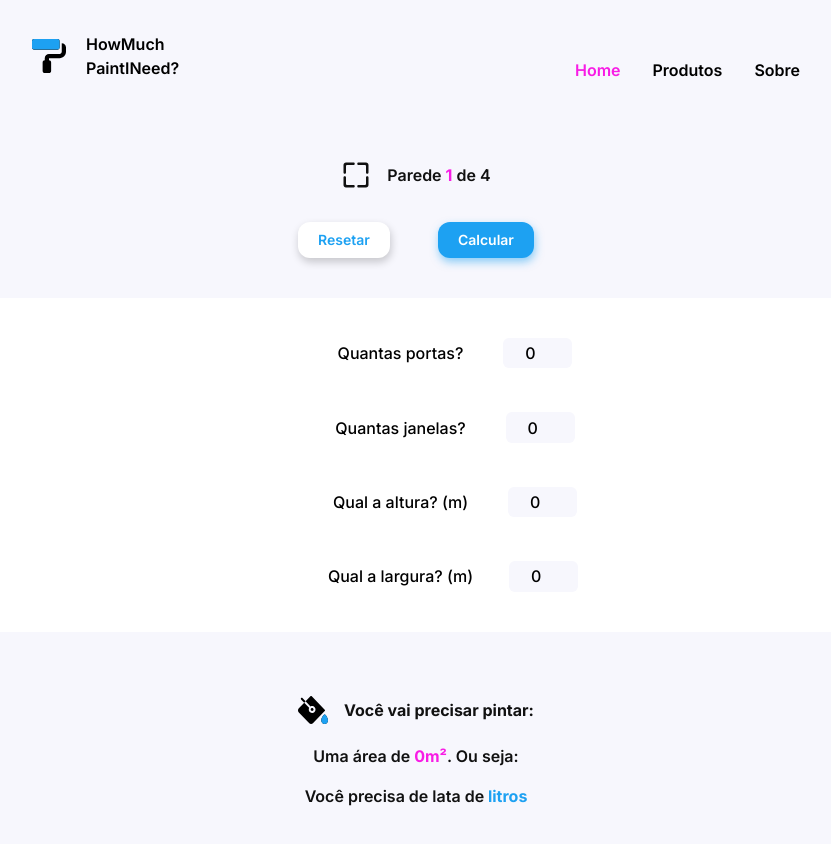
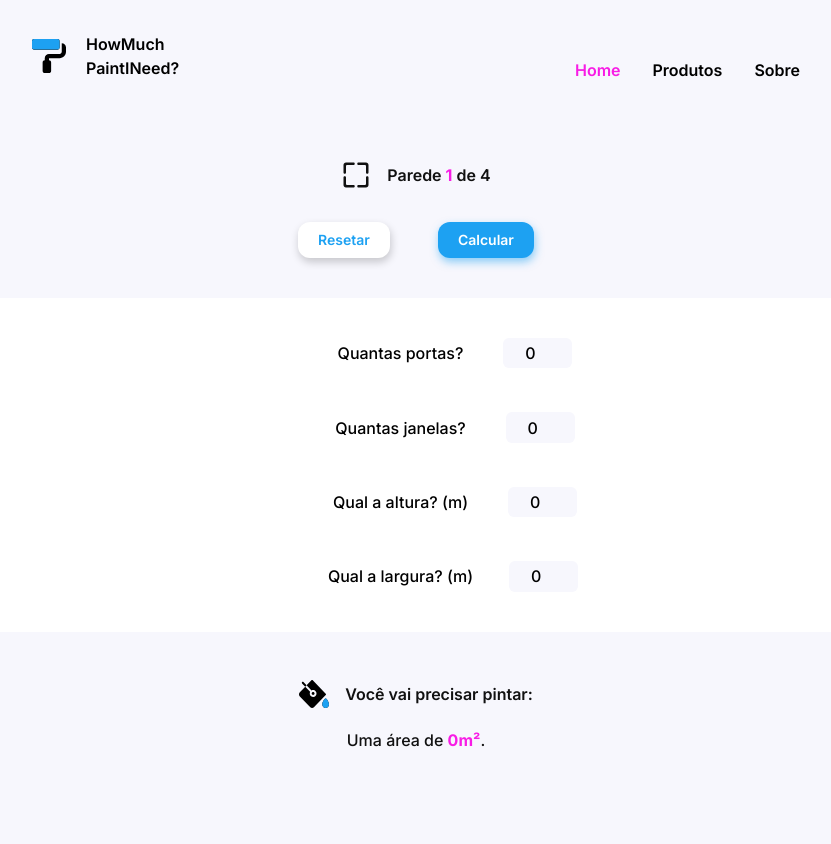
Before and after one commit to Thiagoow/PaintCalculator-React-Js-Redux-Tailwind, a React (Vite) app: page / in a window 1280 px wide. Shown: the top 844 px of the page, without its empty margins (224-1055 px from the left). After the commit the page ends 808 px from the top, so only its background shows below. Built offline with nearby package versions, Linux system fonts and the light colour scheme; some icons are missing; the HTML template or start-up script is replaced by a standard one.

Commit message:
Project finished!! 🤩🙌🏼🥳

```diff
--- a/src/components/Results.jsx
+++ b/src/components/Results.jsx
@@ -7,28 +7,32 @@ import calcPaintNeed from '../utils/paintNeeded';
 function Results() {
   const { paintArea } = useSelector(selectAccumulator);
   const { liters, canQty } = calcPaintNeed(paintArea);
-  console.log(liters, canQty);
 
   return (
-    <section className="flex flex-col items-center my-16">
+    <section className="flex flex-col items-center my-12">
       <div className="flex flex-row">
         <img src={bucketIcon} alt="Bucket icon" />
 
-        <p className="font-bold text-txtColor ml-4 self-center">
+        <p className="font-semibold text-txtColor ml-4 self-center">
           Você vai precisar pintar:
         </p>
       </div>
 
       <div className="flex flex-col mt-5 items-center">
-        <p className="font-semibold text-txtColor">
+        <p className="font-medium text-txtColor mb-2">
           Uma área de <b className="font-bold text-pinkColor">{paintArea}m²</b>.
-          Ou seja:
         </p>
 
-        <p className="mt-4 font-semibold text-txtColor flex-wrap text-center">
-          Você precisa de {canQty[0]} lata{canQty[0] > 1 ? 's' : ''} de
-          <b className="text-blueColor"> {liters[0]} litros</b>
-        </p>
+        {canQty.map((num, i) => (
+          <p
+            className="mt-2 font-semibold text-txtColor flex-wrap text-center "
+            key={i}
+          >
+            {i + 1 > 1 ? '& ' : 'Para isso, use '}
+            {num} lata{num > 1 ? 's' : ''} de
+            <b className="text-blueColor"> {liters[i]} litros</b>
+          </p>
+        ))}
       </div>
     </section>
   );
```
